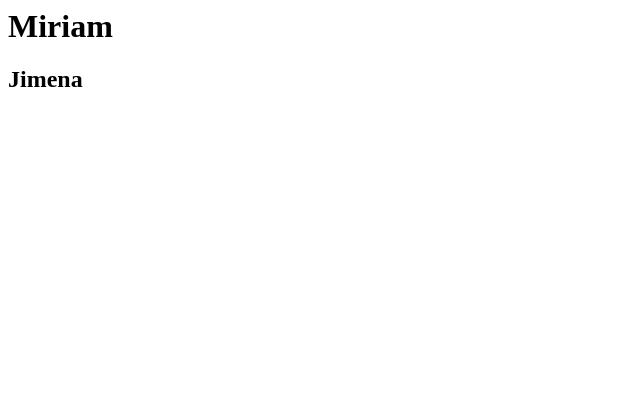
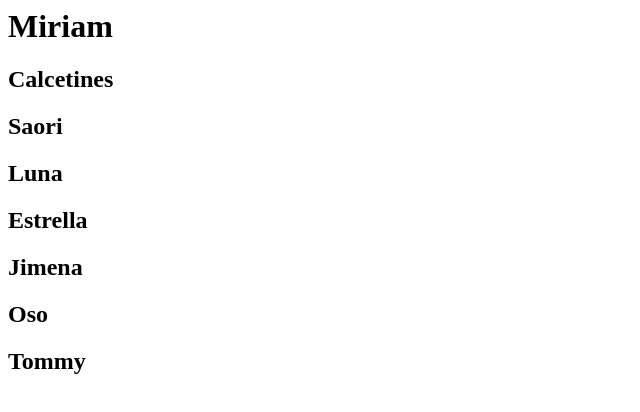
Before and after one commit to isobelmonje/miriammonje, a plain HTML site: page www/index.html in a window 1280 px wide. Shown: the whole page, without its empty margins (0-640 px from the left). Drawn offline with Linux system fonts and the light colour scheme.

Commit message:
Incluidas otras mascotas

```diff
--- a/www/index.html
+++ b/www/index.html
@@ -1,2 +1,8 @@
 <h1>Miriam</h1>
+<h2>Calcetines</h2>
+<h2>Saori</h2>
+<h2>Luna</h2>
+<h2>Estrella</h2>
 <h2>Jimena</h2>
+<h2>Oso</h2>
+<h2>Tommy</h2>
```
